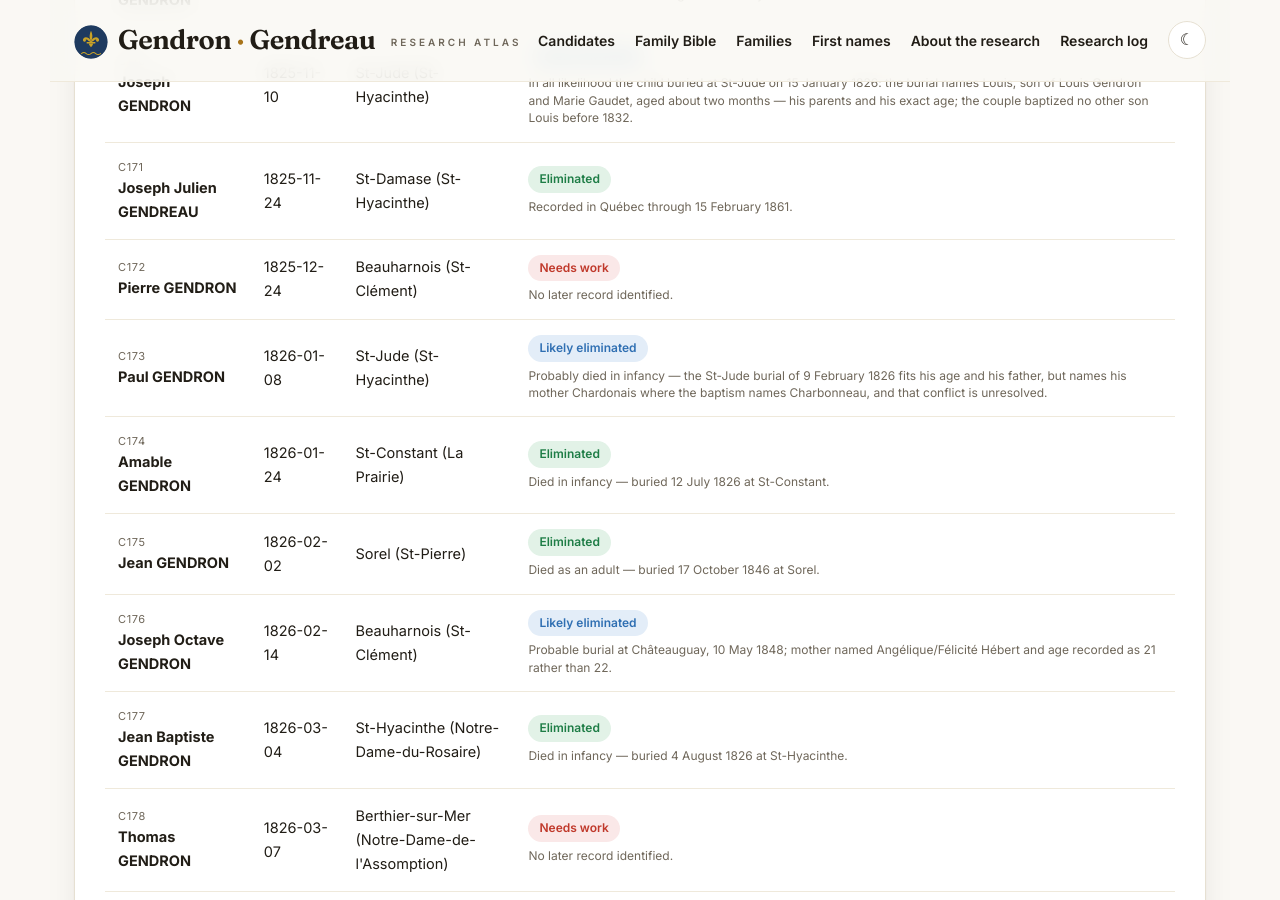
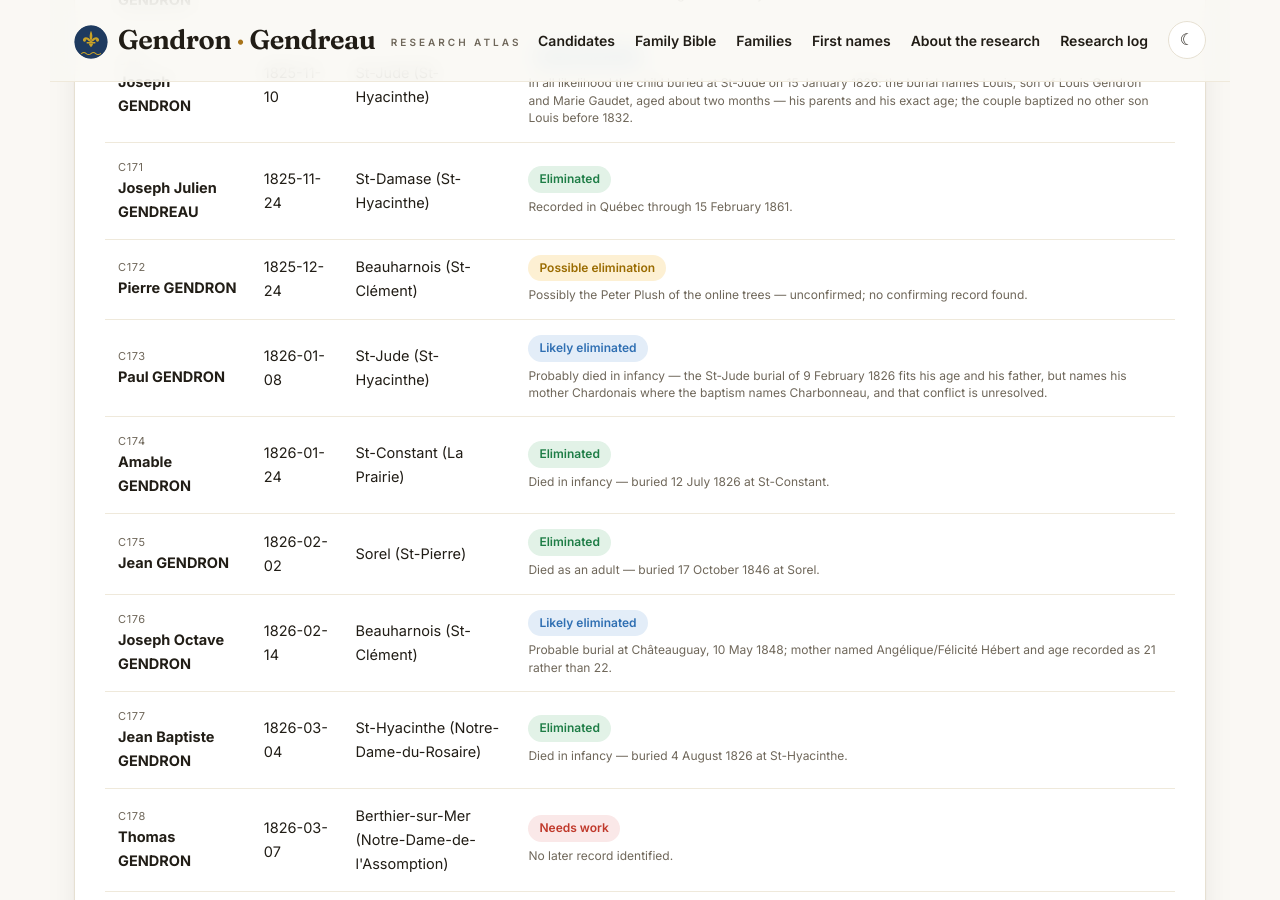
Before and after one commit to vetharmon/gendron-research, a Jekyll site: the page built from index.html, in a window 1280 px wide and 900 px high, scrolled down 18400 px. Built offline with Jekyll 4.4.1, drawn with Linux system fonts in a browser that asks for light colours.

Commit message:
C172 to possible elimination (Peter Plush tree lead)

```diff
--- a/_candidates/c172.md
+++ b/_candidates/c172.md
@@ -4,13 +4,13 @@ id: "C172"
 title: "Pierre GENDRON"
 date_record: "1825-12-24"
 place: "Beauharnois (St-Clément)"
-status: "Needs work"
-category: "unresolved"
-tier: "none"
+status: "Possible elimination"
+category: "qualified"
+tier: "possible"
 francois: false
 act: "4253569"
 parents: "Jean-Baptiste Gendron and Claire Chatigny"
-outcome: "No later record identified."
+outcome: "Possibly the Peter Plush of the online trees — unconfirmed; no confirming record found."
 search_log:
   - resource: "PRDH-IGD / LAFRANCE consolidation"
     outcome: "Baptism located — act 4253569, Beauharnois (St-Clément), 1825-12-24."
@@ -26,6 +26,8 @@ search_log:
     outcome: "Three age-fitting entries were read. The Berthier Pierre Gendron, 47, a widower, is consistent with the husband of Sophie Sarrazin (act 13401067) already excluded in the 1861 round; no second Pierre Gendron marriage exists at Berthier in 1844–1846. A Pierre Gendron, 46, at Saint-Anaclet, wife Rose, and a Pierre Gendron, 43, at Rouville, wife Sophie Larocque, have no marriages in the LAFRANCE index for their windows and remain unverified leads. None is identified as this candidate."
   - resource: "15 November 2026 — 1881 census follow-up; Saint-Anaclet baptism"
     outcome: "The Saint-Anaclet Pierre Gendron persists in 1881, aged 57, with his wife Rose. A search for the couple's children found one baptism — Francois, at Rimouski (St-Germain) on 30 January 1853 (act 5656712) — whose godparents are Moyse Sauni and Loïse Collet, not this candidate's parents. The Rouville Pierre Gendron of 1871 has no plausible 1881 entry. Neither lead is identified as this candidate."
+  - resource: "15 November 2026 — Peter Plush tree lead (unconfirmed)"
+    outcome: "Online trees identify a Peter Plush as this candidate, giving his birth as 24 December 1825 and his parents as Jean-Baptiste Gendron and Claire Chatigny. No record confirming the connection has been found. A St-Clément Gendron branch used the dit name Ploche/Peloche — a Jean-Baptiste dit Peloche appears among the Beauharnois Patriotes in the UQAM database — and Plush may be an anglicized form of it; whether that branch is this candidate's family is unverified. Confirmation requires a record that names Peter Plush's parents independently of the trees. Graded a possible elimination on the strength of the tree identification."
 permalink: /candidates/c172/
 sources:
   - label: "Public Archives typed baptism transcription, page 330"
@@ -46,7 +48,7 @@ filenames:
 
 ## Biography
 
-Pierre Gendron was baptized on 24 December 1825 at Beauharnois (St-Clément), the son of Jean Baptiste Gendron and Claire Chatigny. No later record identified. He is not in his parents' 1851 household at St-Clément, and no marriage records him as their son.
+Pierre Gendron was baptized on 24 December 1825 at Beauharnois (St-Clément), the son of Jean Baptiste Gendron and Claire Chatigny. Online trees identify him as a Peter Plush, giving his exact birth date and parents; no record confirming that connection has been found. He is not in his parents' 1851 household at St-Clément, and no marriage records him as their son.
 
 ## Documents
 
```
